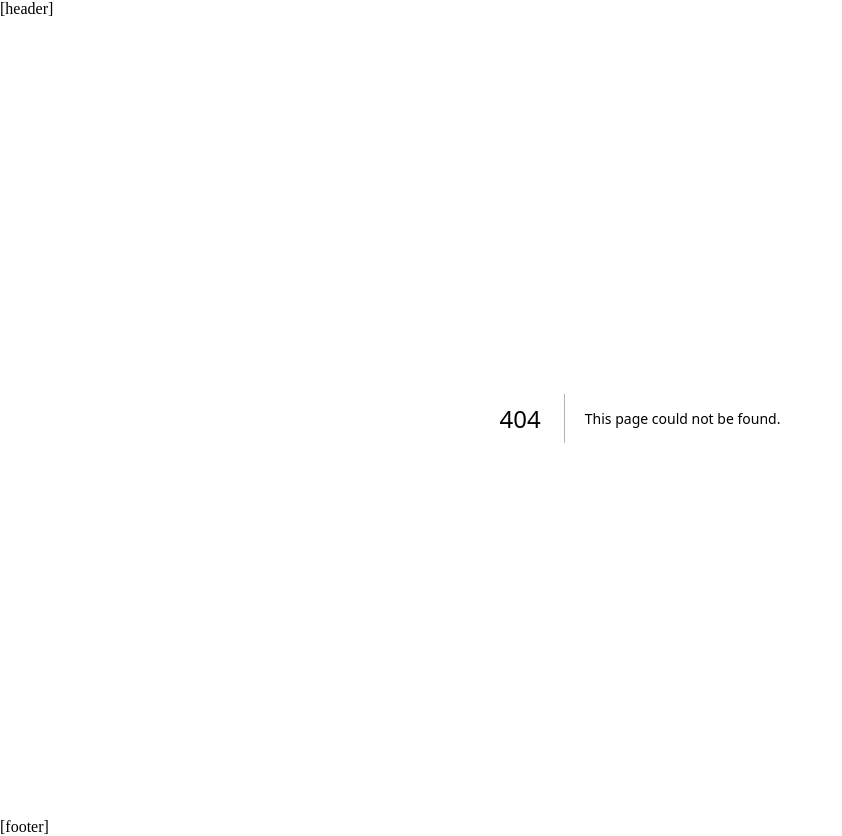
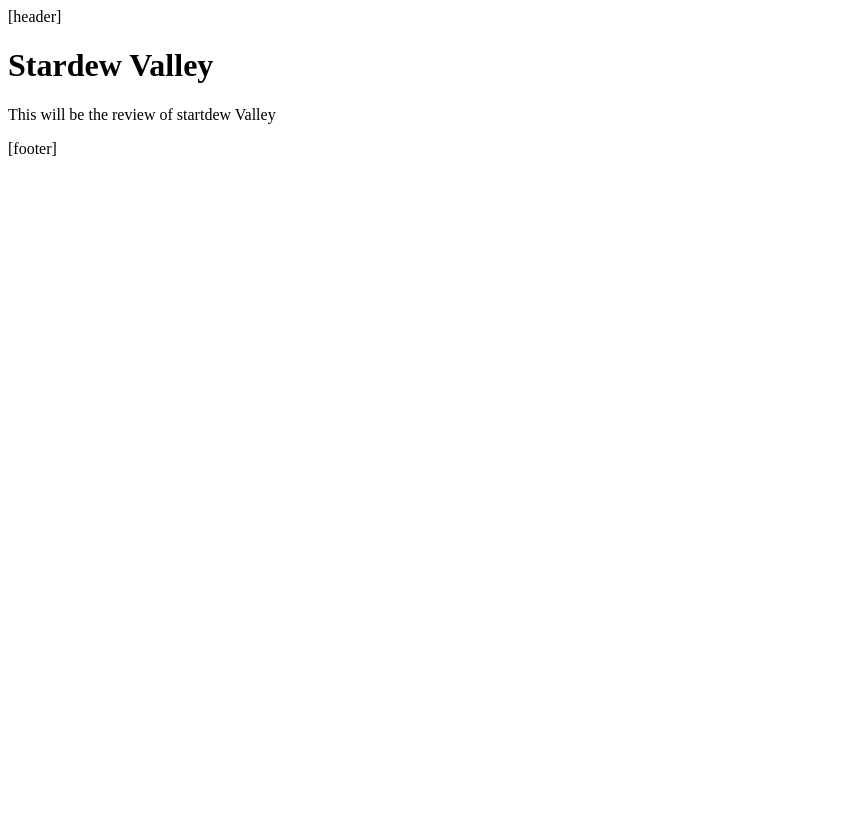
Before and after one commit to Shubhofficial1/learning-nextjs14, a Next.js app: page /reviews/startdew-valley in a window 1280 px wide. Before the commit this address had no page. Shown: the whole page, without its empty margins (0-842 px from the left). After the commit the page ends 800 px from the top, so only its background shows below. Built offline with nearby package versions, Linux system fonts and the light colour scheme.

Commit message:
Page Routes

```diff
--- /dev/null
+++ b/app/reviews/startdew-valley/page.jsx
@@ -0,0 +1,8 @@
+export default function StartdewValleyPage() {
+  return (
+    <>
+      <h1>Stardew Valley</h1>
+      <p>This will be the review of startdew Valley</p>
+    </>
+  );
+}
```
Also changed, not shown: app/reviews/page.jsx (added, +8 -0 lines).
